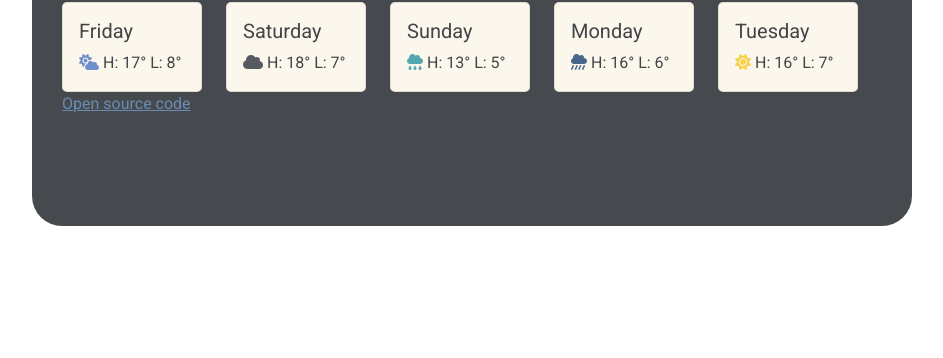
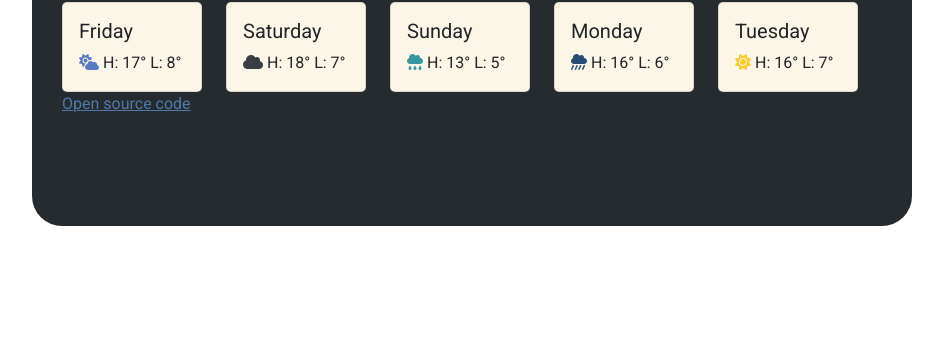
Before and after one commit to sosiukiryna/weather-app, a website built with Parcel: page index.html in a window 1280 px wide. Shown: the part 442-800 px from the top of the page, without its empty margins (168-1111 px from the left). Built offline with nearby package versions, Linux system fonts and the light colour scheme.

Commit message:
opacity update

```diff
--- a/src/styles.css
+++ b/src/styles.css
@@ -25,7 +25,6 @@ h2 {
   max-width: 880px;
   margin: 0 auto;
   margin-top: 50px;
-  opacity: 85%;
 }
 
 .submit {
```
